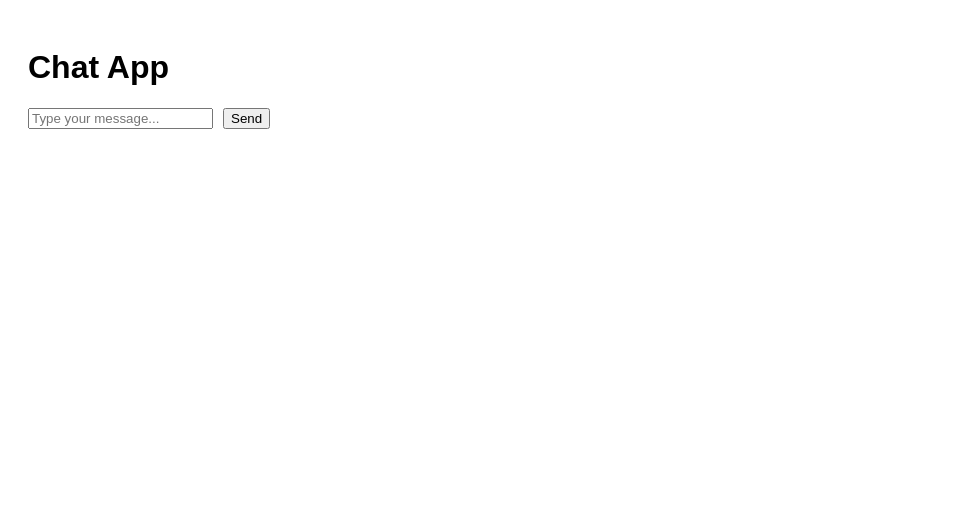
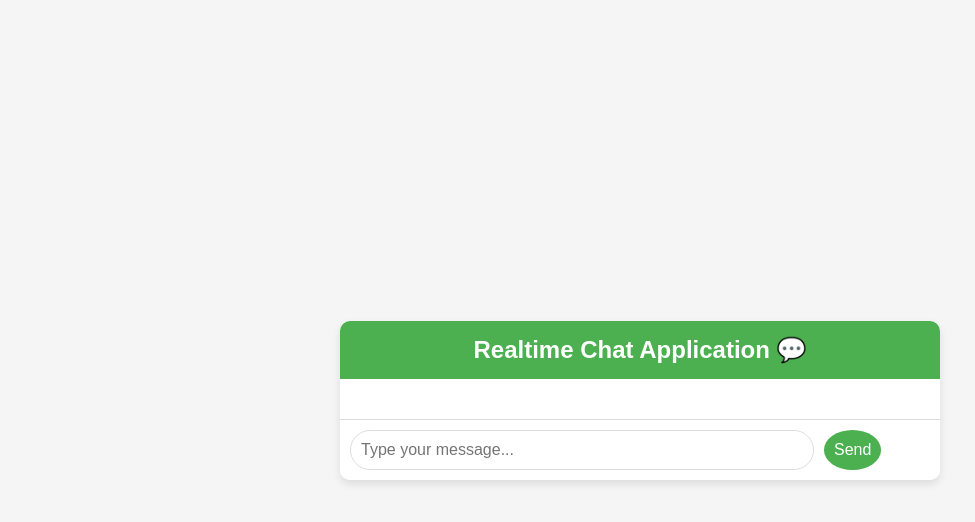
Before and after one commit to sathiya-shree/chat-app, a website: page public/index.html in a window 1280 px wide. Shown: the whole page, without its empty margins (0-975 px from the left). Drawn offline with nearby package versions, Linux system fonts and the light colour scheme; no server answers.

Commit message:
Update index.html

```diff
--- a/public/index.html
+++ b/public/index.html
@@ -2,21 +2,114 @@
 <html lang="en">
 <head>
   <meta charset="UTF-8" />
-  <title>Chat App</title>
+  <meta name="viewport" content="width=device-width, initial-scale=1.0" />
+  <title>Realtime Chat App</title>
   <style>
-    body { font-family: Arial; padding: 20px; }
-    #messages { list-style: none; padding: 0; }
-    #messages li { padding: 5px 10px; border-bottom: 1px solid #ddd; }
-    #messageForm { display: flex; gap: 10px; margin-top: 10px; }
+    /* General Reset */
+    * {
+      margin: 0;
+      padding: 0;
+      box-sizing: border-box;
+    }
+
+    /* Body */
+    body {
+      font-family: 'Arial', sans-serif;
+      background-color: #f5f5f5;
+      padding: 20px;
+      height: 100vh;
+      display: flex;
+      flex-direction: column;
+      justify-content: center;
+      align-items: center;
+    }
+
+    /* Main container */
+    .chat-container {
+      width: 100%;
+      max-width: 600px;
+      background-color: #fff;
+      border-radius: 10px;
+      box-shadow: 0px 4px 8px rgba(0, 0, 0, 0.1);
+      overflow: hidden;
+      display: flex;
+      flex-direction: column;
+    }
+
+    /* Header */
+    .header {
+      background-color: #4CAF50;
+      color: white;
+      text-align: center;
+      padding: 15px;
+      font-size: 1.5rem;
+      font-weight: bold;
+    }
+
+    /* Chat Area */
+    #messages {
+      list-style: none;
+      padding: 20px;
+      flex-grow: 1;
+      overflow-y: auto;
+      max-height: 400px;
+    }
+
+    #messages li {
+      padding: 10px;
+      margin: 5px 0;
+      border-radius: 8px;
+      background-color: #e1ffc7;
+      font-size: 1rem;
+      box-shadow: 0px 2px 3px rgba(0, 0, 0, 0.1);
+    }
+
+    #messages .other {
+      background-color: #d0e4ff;
+      margin-left: auto;
+    }
+
+    /* Input and Send Button */
+    #messageForm {
+      display: flex;
+      gap: 10px;
+      padding: 10px;
+      border-top: 1px solid #ddd;
+      background-color: #fff;
+    }
+
+    #messageInput {
+      width: 80%;
+      padding: 10px;
+      border: 1px solid #ddd;
+      border-radius: 20px;
+      font-size: 1rem;
+    }
+
+    #messageForm button {
+      padding: 10px;
+      background-color: #4CAF50;
+      color: white;
+      border: none;
+      border-radius: 50%;
+      cursor: pointer;
+      font-size: 1rem;
+    }
+
+    #messageForm button:hover {
+      background-color: #45a049;
+    }
   </style>
 </head>
 <body>
-  <h1>Chat App</h1>
-  <ul id="messages"></ul>
-  <form id="messageForm">
-    <input id="messageInput" autocomplete="off" placeholder="Type your message..." required />
-    <button>Send</button>
-  </form>
+  <div class="chat-container">
+    <div class="header">Realtime Chat Application 💬</div>
+    <ul id="messages"></ul>
+    <form id="messageForm">
+      <input id="messageInput" autocomplete="off" placeholder="Type your message..." required />
+      <button>Send</button>
+    </form>
+  </div>
 
   <script src="/socket.io/socket.io.js"></script>
   <script>
@@ -29,6 +122,7 @@
     // Display a message in the list
     function addMessage(msg) {
       const li = document.createElement('li');
+      li.classList.add(msg.username === 'You' ? '' : 'other');
       li.textContent = `[${new Date(msg.timestamp).toLocaleTimeString()}] ${msg.username}: ${msg.message}`;
       messagesList.appendChild(li);
     }
@@ -44,9 +138,15 @@
     // Send message
     messageForm.addEventListener('submit', e => {
       e.preventDefault();
-      if (messageInput.value.trim()) {
-        socket.emit('chatMessage', messageInput.value.trim());
-        messageInput.value = '';
+      const msg = messageInput.value.trim();
+      if (msg) {
+        const messageData = {
+          username: 'You', // You can replace 'You' with a dynamic user name
+          message: msg,
+          timestamp: Date.now()
+        };
+        socket.emit('chatMessage', messageData);
+        messageInput.value = ''; // Clear input field
       }
     });
   </script>
```
